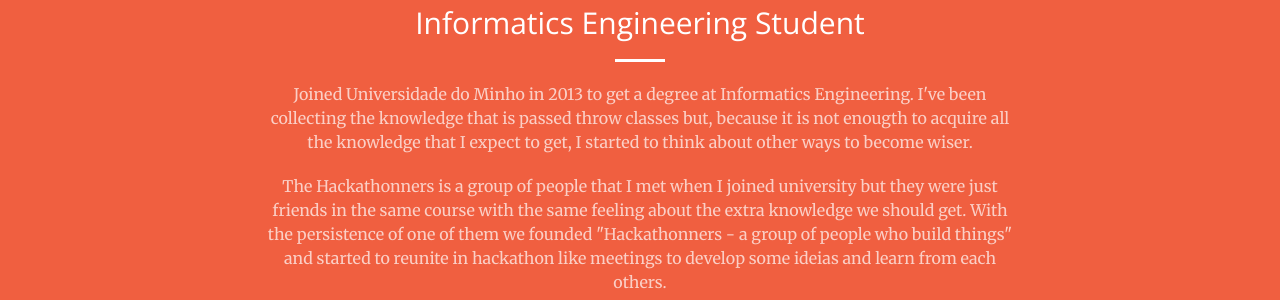
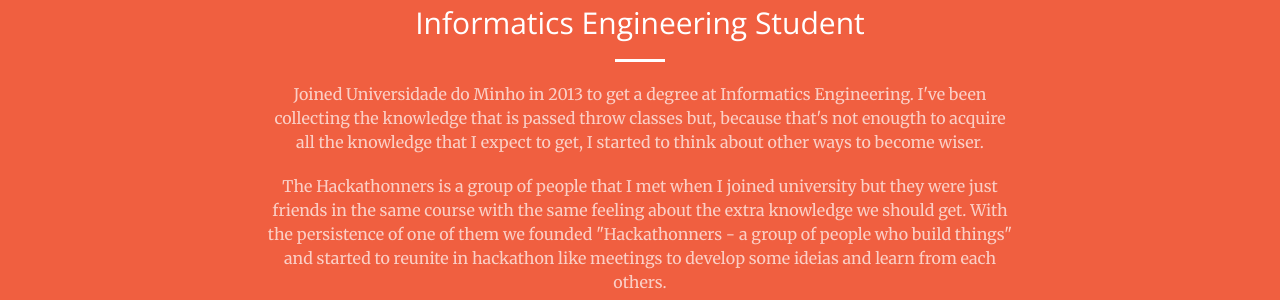
Before and after one commit to bmaferraz/bmaferraz.github.io, a Jekyll site: the page index.html, which Jekyll copies as it is, in a window 1280 px wide and 900 px high, scrolled down 818 px. Shown: the part 176-476 px from the top of the window. Built offline with Jekyll 4.4.1, drawn with Linux system fonts in a browser that asks for light colours; nearby versions of some CDN libraries; some of the changed text lies outside the part shown.

Commit message:
Grammar fix

```diff
--- a/index.html
+++ b/index.html
@@ -85,7 +85,7 @@
                 <div class="col-lg-8 col-lg-offset-2 text-center">
                     <h2 class="section-heading">Informatics Engineering Student</h2>
                     <hr class="light">
-                    <p class="text-faded">Joined Universidade do Minho in 2013 to get a degree at Informatics Engineering. I've been collecting the knowledge that is passed throw classes but, because it is not enougth to acquire all the knowledge that I expect to get, I started to think about other ways to become wiser.</p>
+                    <p class="text-faded">Joined Universidade do Minho in 2013 to get a degree at Informatics Engineering. I've been collecting the knowledge that is passed throw classes but, because that's not enougth to acquire all the knowledge that I expect to get, I started to think about other ways to become wiser.</p>
                     <p class="text-faded">The Hackathonners is a group of people that I met when I joined university but they were just friends in the same course with the same feeling about the extra knowledge we should get. With the persistence of one of them we founded "Hackathonners - a group of people who build things" and started to reunite in hackathon like meetings to develop some ideias and learn from each others.</p>
                     <a href="#services" class="page-scroll btn btn-default btn-xl sr-button">Skills</a>
                 </div>
@@ -115,7 +115,7 @@
                     <div class="service-box">
                         <i class="fa fa-4x fa-code text-primary sr-icons"></i>
                         <h3>Web Development</h3>
-                        <p class="text-muted">I enjoy to play with HTML/CSS and discover it by myself.</p>
+                        <p class="text-muted">I enjoy to play with HTML/CSS and discover it by myself. I like the Front-end side.</p>
                     </div>
                 </div>
                 <div class="col-lg-3 col-md-6 text-center">
@@ -129,7 +129,7 @@
                     <div class="service-box">
                         <i class="fa fa-4x fa-money text-primary sr-icons"></i>
                         <h3>Finances</h3>
-                        <p class="text-muted">The responsability and math are things that live with me since ever.</p>
+                        <p class="text-muted">The responsability and simple math are things that live with me since ever.</p>
                     </div>
                 </div>
             </div>
```
